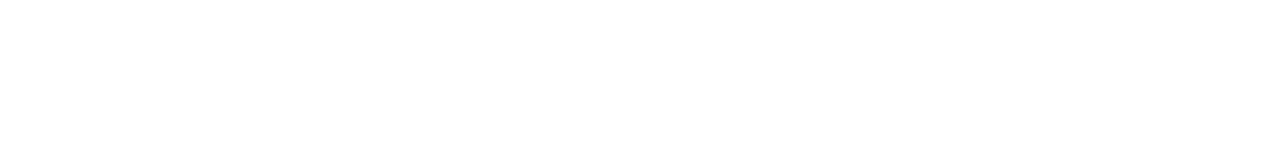
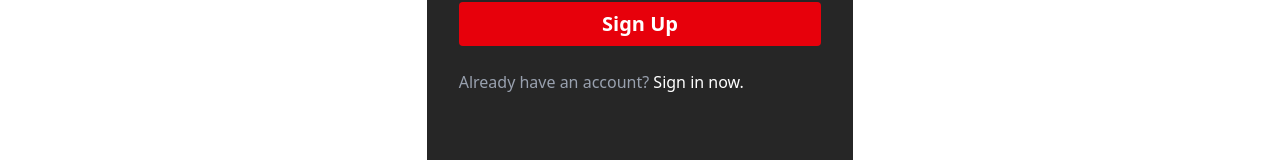
Before and after one commit to ZeeshanAfzalKhan/Netfix, a React (Vite) app: page /signup in a window 1280 px wide. Before the commit this address had no page. Shown: the part 442-602 px from the top of the page. Built offline with nearby package versions, Linux system fonts and the light colour scheme.

Commit message:
Name Change

```diff
--- a/src/Components/Login.jsx
+++ b/src/Components/Auth.jsx
@@ -1,7 +1,7 @@
 import { useState } from "react";
 
-const Login = () => {
-  const [isSignIn, setIsSignIn] = useState(true);
+const Auth = ( { mode } ) => {
+  const [isSignIn, setIsSignIn] = useState(mode === "signin");
 
   return (
     <div className='w-full h-[150vh] flex justify-center bg-[url("https://assets.nflxext.com/ffe/siteui/vlv3/cb72daa5-bd8d-408b-b949-1eaef000c377/web/IN-en-20250825-TRIFECTA-perspective_a3209894-0b01-4ddb-b57e-f32165e20a3f_large.jpg")] bg-cover'>
@@ -73,4 +73,4 @@
   );
 };
 
-export default Login;
+export default Auth;
```
Also changed, not shown: src/Components/Body.jsx (+6 -2 lines).
